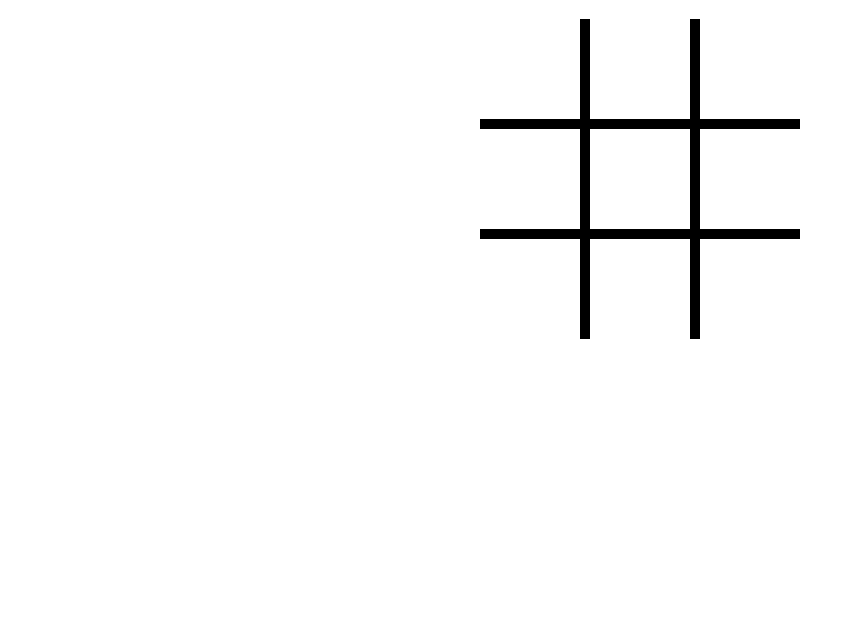
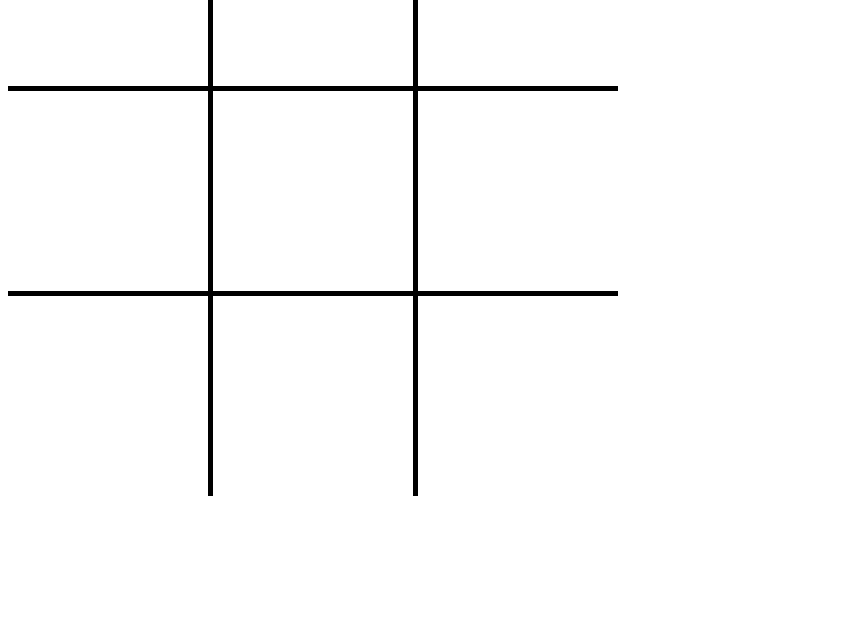
Before and after one commit to theryancook/CoderAcademyProject-JS_Vanilla_Tic-Tac-Toe, a plain HTML site: page index.html in a window 1280 px wide. Shown: the part 173-800 px from the top of the page, without its empty margins (0-855 px from the left). Drawn offline with Linux system fonts and the light colour scheme.

Commit message:
styling and board set up

```diff
--- a/index.html
+++ b/index.html
@@ -1,29 +1,26 @@
-<html lang="en">
-<head>
-    <meta charset="UTF-8">
-    <meta name="viewport" content="width=device-width, initial-scale=1.0">
-    <link rel="stylesheet" href="style.css">
-    <title>Document</title>
-</head>
-<body>
-    <div class="container">
-      <h1>Tic Tac Toe</h1>
-      <div class="row border-b">
-        <div class="col border-r"></div>
-        <div class="col border-r"></div>
-        <div class="col"></div>
-      </div>
-      <div class="row border-b">
-        <div class="col border-r"></div>
-        <div class="col border-r"></div>
-        <div class="col"></div>
-      </div>
-      <div class="row">
-        <div class="col border-r"></div>
-        <div class="col border-r"></div>
-        <div class="col"></div>
-      </div>
+<!DOCTYPE html>
+<html lang="en" dir="ltr">
+  <head>
+    <meta charset="utf-8">
+    <title>Tic Tac Toe</title>
+    <link rel="stylesheet" href="style.css"></link>
+    <script src="code.js" charset="utf-8"></script>
+  </head>
+  <body>
+
+    <h3 id="player">playerX</h3>
+
+    <div class="grid">
+      <div></div>
+      <div></div>
+      <div></div>
+      <div></div>
+      <div></div>
+      <div></div>
+      <div></div>
+      <div></div>
+      <div></div>
     </div>
-    <script src="code.js"></script>
+
   </body>
 </html>
--- a/style.css
+++ b/style.css
@@ -1,40 +1,23 @@
-.container {
-    width: 320px;
-    height: 320px;
-    margin: auto;
-    margin-top: 100px;
+.grid {
+    display: flex;
+    flex-wrap: wrap;
+    justify-content: space-between;
+    width: 610px;
+    height: 610px;
+    background-color: black;
   }
 
-  .container h1 {
-    text-align: center;
-    font-size: 50px;
+  .grid div {
+    width: 200px;
+    height: 200px;
+    background-color: white;
+    margin-bottom: 5px;
   }
 
-  .row {
-    height: 100px;
+  .playerX {
+    background-image: url('cross.png')
   }
 
-  .col {
-    height: 100px;
-    width: 100px;
-    float: left;
-    font-size: 100px;
-    text-align: center;
-    line-height: 100px;
+  .playerO {
+    background-image: url('circle.png')
   }
-
-  .col:hover {
-      background-color: lightgray;
-  }
-
-  .border-b {
-    border-bottom: 10px solid black;
-  }
-
-  .border-r {
-    border-right: 10px solid black;
-  }
-
-  .winner {
-      color: blue;
-  }
```
